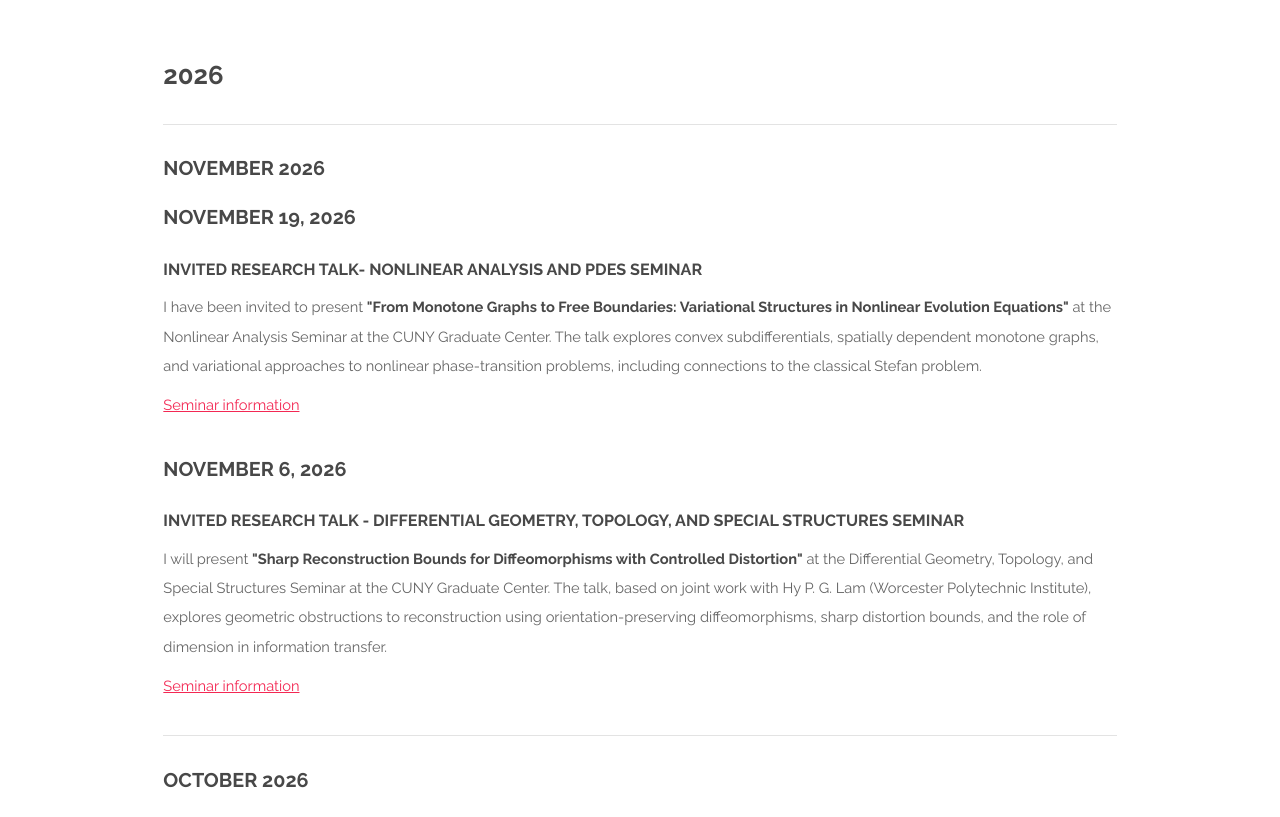
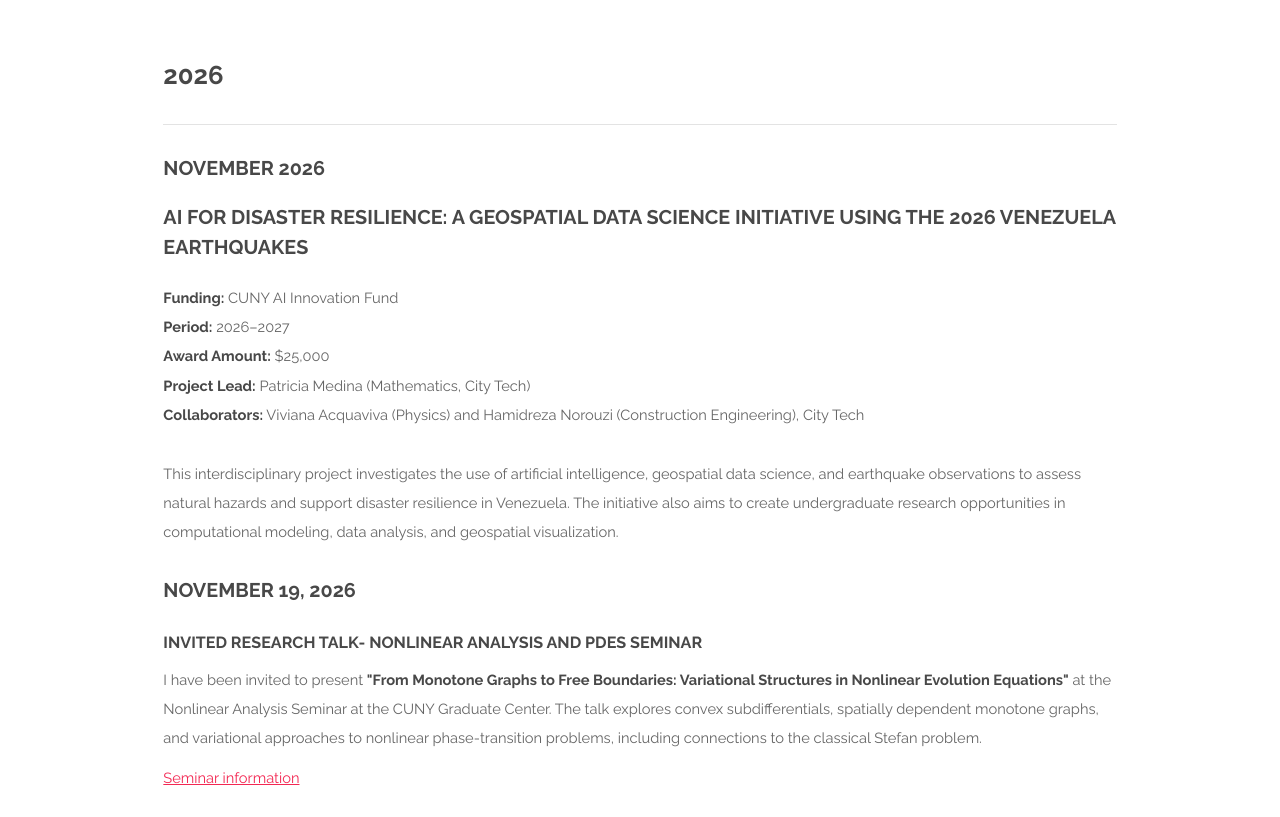
Before and after one commit to patriciamg90/patriciamg90.github.io, a plain HTML site: page news.html in a window 1280 px wide. Shown: the part 272-1089 px from the top of the page. Drawn offline with Linux system fonts and the light colour scheme.

Commit message:
Add research grant information for November 2026
Added a new research grant section detailing an AI initiative related to the 2026 Venezuela earthquakes.

```diff
--- a/news.html
+++ b/news.html
@@ -185,6 +185,34 @@
 <!-- November 2026 -->
 
 			 <h3>November 2026</h3>
+
+
+<div class="research-grant">
+  <h3>AI for Disaster Resilience: A Geospatial Data Science
+    Initiative Using the 2026 Venezuela Earthquakes</h3>
+
+  <p>
+    <strong>Funding:</strong> CUNY AI Innovation Fund<br>
+    <strong>Period:</strong> 2026–2027<br>
+    <strong>Award Amount:</strong> $25,000<br>
+    <strong>Project Lead:</strong> Patricia Medina
+    (Mathematics, City Tech)<br>
+    <strong>Collaborators:</strong> Viviana Acquaviva
+    (Physics) and Hamidreza Norouzi
+    (Construction Engineering), City Tech
+  </p>
+
+  <p>
+    This interdisciplinary project investigates the use of
+    artificial intelligence, geospatial data science, and
+    earthquake observations to assess natural hazards and
+    support disaster resilience in Venezuela. The initiative
+    also aims to create undergraduate research opportunities
+    in computational modeling, data analysis, and geospatial
+    visualization.
+  </p>
+</div>
+
 
 <div class="news-item">
 
```
